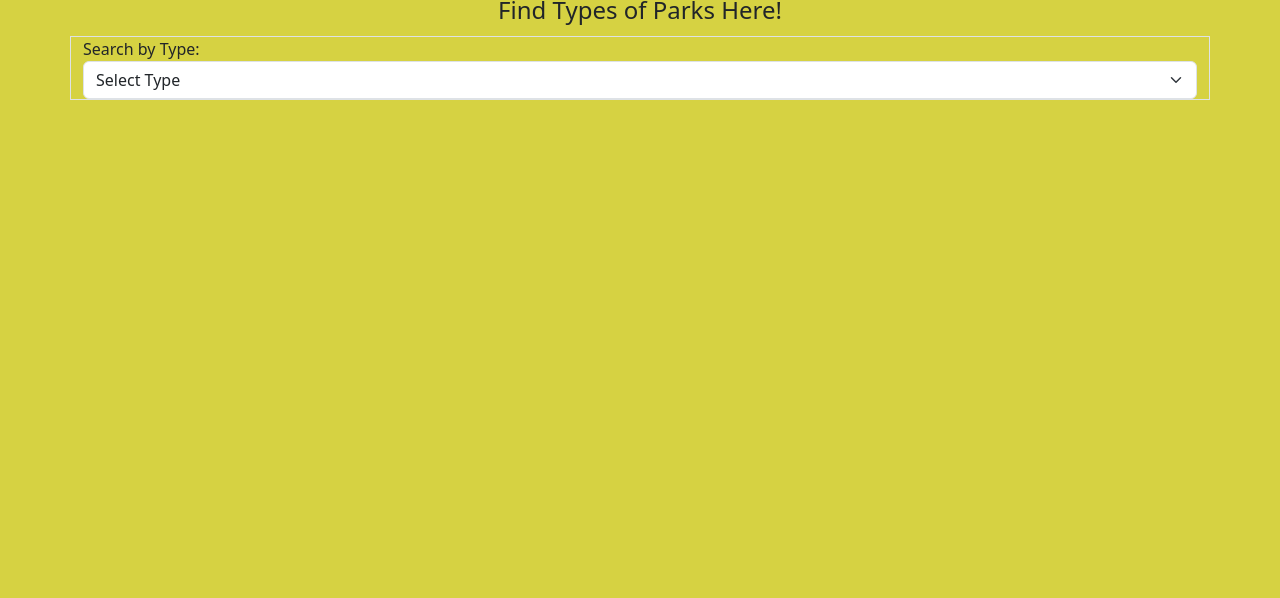
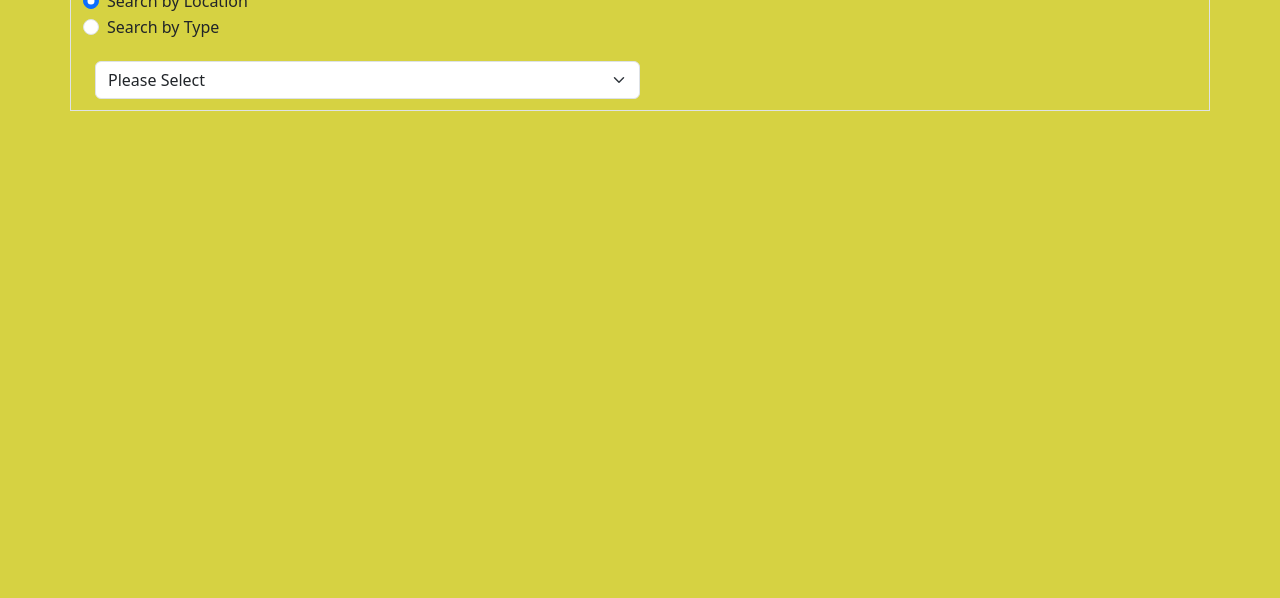
Before and after one commit to Kirdna/EnjoyTheOutdoors, a plain HTML site: page national-parks.html in a window 1280 px wide. Shown: the part 202-800 px from the top of the page. Drawn offline with nearby package versions, Linux system fonts and the light colour scheme.

Commit message:
finalized national-parks JS

```diff
--- a/CSS/national-parks.css
+++ b/CSS/national-parks.css
@@ -23,3 +23,8 @@ html{
 ul {
     color: white;
 }
+ .form-select {
+    width: 50%;
+    margin-top: 2%;
+    margin-bottom: 1%;
+ }
--- a/national-parks.html
+++ b/national-parks.html
@@ -36,49 +36,55 @@
       </div>
     </nav>
   </header>
+  <main>
+    <div class="container border mt-5">
+      <h1 class="text-center">Locate Your Dream Park!</h1>
+
+      <div id="searchContent" class="">
+          <div class="form-check">
+              <input class="form-check-input" type="radio" name="radioButton" id="locationOption" checked>
+              <label class="form-check-label" for="locationOption">
+                  Search by Location
+              </label>
+          </div>
+          <div class="form-check">
+              <input class="form-check-input" type="radio" name="radioButton" id="parkTypeOption">
+              <label class="form-check-label" for="parkTypeOption">
+                  Search by Type
+              </label>
+          </div>
+      </div>
   <!--------------------SEARCH-BY-LOCATION----------------------------------->
-  <legend class="text-center">Find Parks Near You By Location!</legend>
-  <div class="container border">
-    <div class="row">
+  <div id="dropDownSelect">
+  <div class="container">
+    <div id="locationSelect" class="row">
       <div class="col">
-      <label for="parkLocation">Search by Location:</label>
+      <!-- <label for="parkLocation">Search by Location:</label> -->
       <select class="form-select" id="parkLocationDropdown">
-        <option selected>Select Location</option>
+        <option selected>Please Select</option>
       </select>
       </div>
     </div>
   </div>
   <!-------------------SEARCH-BY-TYPE------------------------------------------------->
-  <legend class="text-center">Find Types of Parks Here!</legend>
-  <div class="container border">
-    <div class="row">
+
+  <div class="container">
+    <div id="parkTypeSelect" class="row">
       <div class="col">
-      <label for="parkType">Search by Type:</label>
+      <!-- <label for="parkType">Search by Type:</label> -->
       <select class="form-select" id="parkTypeDropdown">
-        <option selected>Select Type</option>
+        <option selected>Please Select</option>
       </select>
       </div>
     </div>
   </div>
+</div>
   <!--------------NATIONAL--PARK--DATA--DETAIL--ROW------------------------------------------>
   <div id="parkDetailRow" class="row">
-    <!-- <div class="col">
-      <div class="card">
-        <div class="card-body">
-           <h4 id="parkName" class="card-title"></h4>
-          <ul id="parkDetails" class="">
-            <li><span id="parkLocationId"> </span></li>
-            <li><span id="parkAddress"> </span></li>
-            <li><span id="parkCity"></span></li>
-            <li><span id="parkState"></span></li>
-            <li><span id="parkZipCode"> </span></li>
-          </ul>
-        </div>
-      </div> -->
     </div>
+</div>
 
-
-
+  </main>
     <script src="https://cdn.jsdelivr.net/npm/bootstrap@5.3.0-alpha3/dist/js/bootstrap.bundle.min.js"
       integrity="sha384-ENjdO4Dr2bkBIFxQpeoTz1HIcje39Wm4jDKdf19U8gI4ddQ3GYNS7NTKfAdVQSZe"
       crossorigin="anonymous"></script>
--- a/scripts/national-parks.js
+++ b/scripts/national-parks.js
@@ -1,36 +1,85 @@
 "use strict";
-console.log("Loading national-parks.js");
-//-------------------------------------------------------------------------
 const parkLocationDropdown = document.getElementById("parkLocationDropdown");
 const parkTypeDropdown = document.getElementById("parkTypeDropdown");
+//radio options
+const locationOption = document.getElementById("locationOption");
+const parkTypeOption = document.getElementById("parkTypeOption");
+//selec one of the dropdowns
+const parkTypeSelect = document.getElementById("parkTypeSelect");
+const locationSelect = document.getElementById("locationSelect");
 
+const dropDownSelects = document.getElementById("dropDownSelects");
 
 const parkDetailRow = document.getElementById("parkDetailRow");
 //-------------------------------------------------------------------------
+window.onload = () => {
 
-window.onload = () => {
+    dropDownSelectsFunction();
+
     console.log("window load");
+
     parkLocationDropdown.onchange = parkLocationChange;
+    parkTypeDropdown.onchange = parkTypeChange;
 
-
-
-    // hideNationalParkDataSelect();
-    // hideNationalParkDataDetail();
+    locationOption.onchange = onLocationOptionChange;
+    parkTypeOption.onchange = onParkTypeOptionChange;
 
     for(let parkState of locationDataArray) {
         let newOption = new Option(parkState);
         parkLocationDropdown.appendChild(newOption);
     }
 
+    for (let type of parkTypesArray) {
+        let newOption = new Option(type);
+        parkTypeDropdown.appendChild(newOption);
+    }
+
+}
+//-------------------------------------------------------------------------
+function dropDownSelectsFunction() {
+    if (locationOption.checked)
+        onLocationOptionChange();
+}
+//-------------------------------------------------------------------------
+function onLocationOptionChange() {
+    if (locationOption.checked) {
+
+        //show location items
+        locationSelect.style.display = "block";
+
+        parkTypeSelect.style.display = "none";
+        parkDetailRow.innerHTML = "";
+        parkLocationDropdown.selectedIndex = 0;
+
+    } else {
+        //hide location items
+        locationSelect.style.display = "none";
+    }
+}
+//-------------------------------------------------------------------------
+function onParkTypeOptionChange() {
+
+    console.log("parkType");
+    if (parkTypeOption.checked) {
+
+        parkTypeSelect.style.display = "block";
+
+        locationSelect.style.display = "none"
+        parkDetailRow.innerHTML = "";
+        parkTypeDropdown.selectedIndex = 0;
+
+    } else {
+        parkTypeSelect.style.display = "block";
+    }
+
 }
 //-------------------------------------------------------------------------
 function parkLocationChange() {
     let selectedState = parkLocationDropdown.value;
-    console.log(selectedState);
     const parksFilter =  nationalParksArray.filter(park => park.State === selectedState)
     console.log(parksFilter);
 
-        parkDetailRow.innerHTML ="";
+        parkDetailRow.innerHTML = "";
 
         if(parksFilter.length > 0) {
             for (let park of parksFilter) {
@@ -38,10 +87,27 @@ function parkLocationChange() {
             }
         }
 
+    }
+    //-------------------------------------------------------------------------
+    function parkTypeChange() {
+        let selectedType = parkTypeDropdown.value;
+        const parksType = nationalParksArray.filter(park => park.LocationName.includes(selectedType));
+        console.log(parksType);
 
-}
+        parkDetailRow.innerHTML = "";
+
+        if(parksType.length > 0){
+            for(let park of parksType){
+                makeParkCard(park)
+            }
+
+        }
+
+    }
+
 //-----------------------COL------------------------------------------------------------
 function makeParkCard(park) {
+
     let col = document.createElement("div");
     col.className = "col-6 my-5";
     parkDetailRow.appendChild(col);
@@ -68,9 +134,9 @@ function makeParkCard(park) {
     listId.innerHTML = "Id: " + park.LocationID;
     ulList.appendChild(listId);
 //------------------------------------------------------------------------------------
-    let listAddress = document.createElement("li");
-    listAddress.className = "parkId";
-    listAddress.innerHTML = "Address: " + park.Address;
+let listAddress = document.createElement("li");
+listAddress.className = "parkId";
+listAddress.innerHTML = "Address: " + park.Address;
     listId.appendChild(listAddress);
 //------------------------------------------------------------------------------------
     let listCity = document.createElement("li");
@@ -87,19 +153,8 @@ function makeParkCard(park) {
     listZipCode.className = "parkId";
     listZipCode.innerHTML = "Zip Code: " + park.ZipCode;
     ulList.appendChild(listZipCode);
+}
 
-
-
-
-
-
-
-
-
-
-
-
-}
 // function populateNationalParksDataSelect(listOfParks, selectedType) {
 
 //     nationalParksData.innerHTML = "";
```
